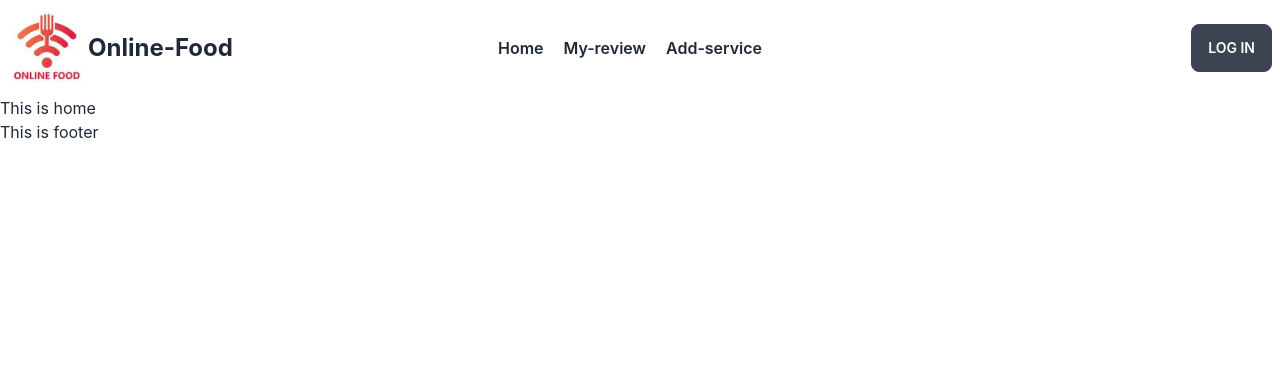
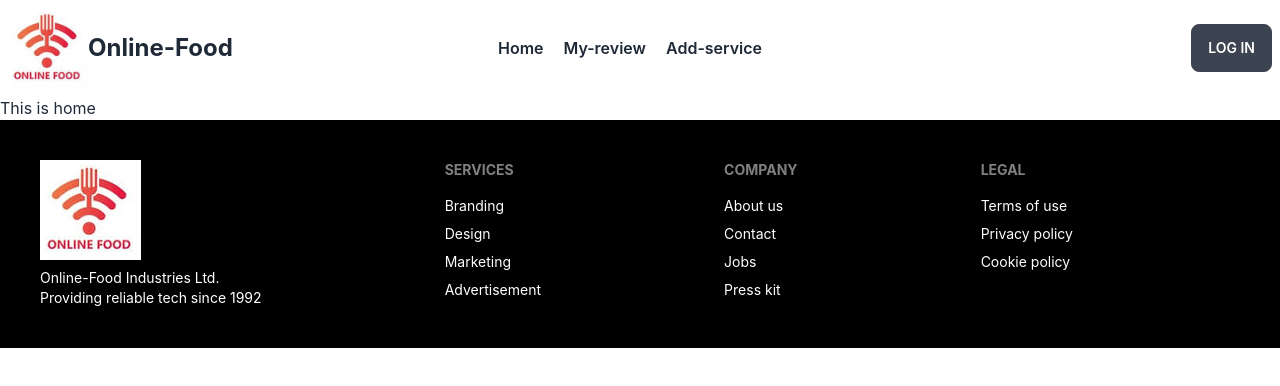
Before and after one commit to RobinHossain5261/online-food-client, a React (Create React App) app: page / in a window 1280 px wide. Shown: the top 386 px of the page. Built offline with nearby package versions, Linux system fonts and the light colour scheme.

Commit message:
footer part end

```diff
--- a/src/pages/shared/Footer/Footer.js
+++ b/src/pages/shared/Footer/Footer.js
@@ -1,10 +1,35 @@
 import React from 'react';
+import { Link } from 'react-router-dom';
+import logo from '../../assets/logo.png';
 
 const Footer = () => {
     return (
-        <div>
-            <h2>This is footer</h2>
-        </div>
+        <footer className="footer p-10 bg-black text-white">
+            <div>
+                <img src={logo} alt="" />
+                <p>Online-Food Industries Ltd.<br />Providing reliable tech since 1992</p>
+            </div>
+            <div>
+                <span className="footer-title">Services</span>
+                <Link className="link link-hover">Branding</Link>
+                <Link className="link link-hover">Design</Link>
+                <Link className="link link-hover">Marketing</Link>
+                <Link className="link link-hover">Advertisement</Link>
+            </div>
+            <div>
+                <span className="footer-title">Company</span>
+                <Link className="link link-hover">About us</Link>
+                <Link className="link link-hover">Contact</Link>
+                <Link className="link link-hover">Jobs</Link>
+                <Link className="link link-hover">Press kit</Link>
+            </div>
+            <div>
+                <span className="footer-title">Legal</span>
+                <Link className="link link-hover">Terms of use</Link>
+                <Link className="link link-hover">Privacy policy</Link>
+                <Link className="link link-hover">Cookie policy</Link>
+            </div>
+        </footer>
     );
 };
 
```
